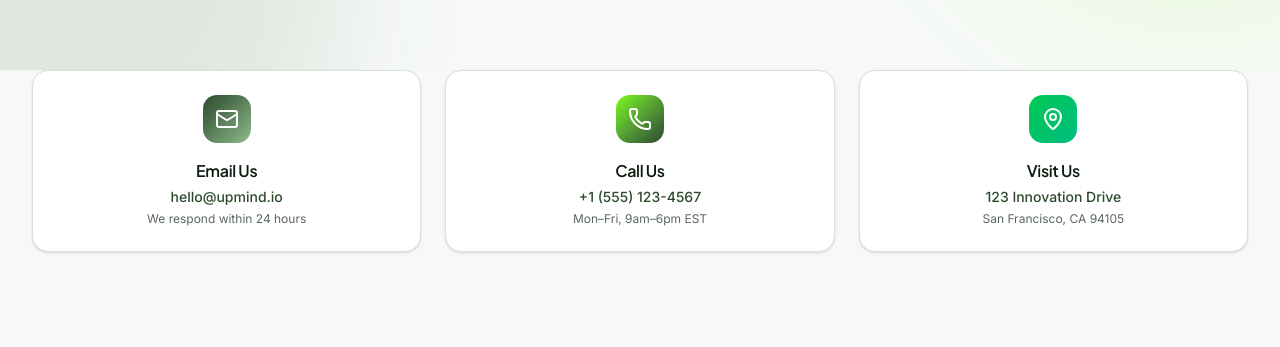
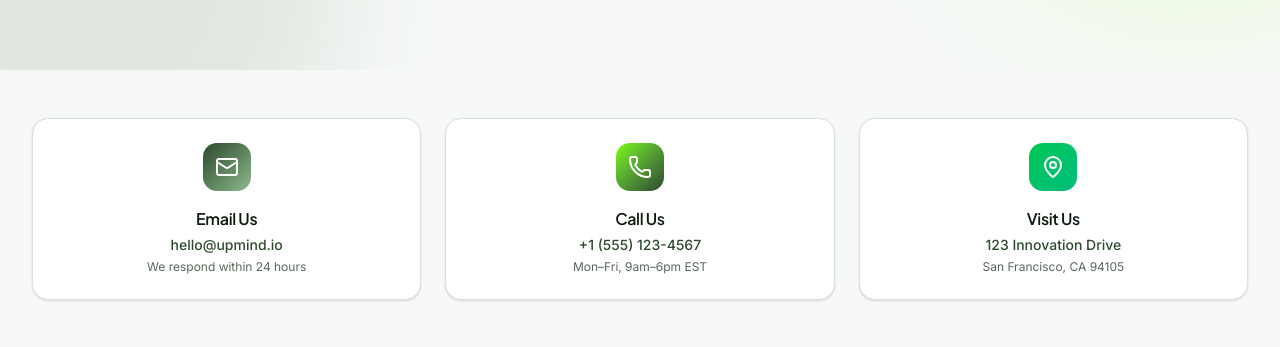
Before and after one commit to usmanmi7/upmind, a Next.js app: page /contact in a window 1280 px wide. Shown: the part 386-733 px from the top of the page. Built offline with nearby package versions, Linux system fonts and the light colour scheme; no server answers.

Commit message:
fix: add pt-12 padding to contact info section

```diff
--- a/src/app/contact/page.tsx
+++ b/src/app/contact/page.tsx
@@ -64,7 +64,7 @@ export default function ContactPage() {
         />
 
         {/* Contact Info Cards */}
-        <section className="pb-12">
+        <section className="pt-12 pb-12">
           <div className="max-w-[85rem] mx-auto px-4 sm:px-6 lg:px-8">
             <div className="grid grid-cols-1 sm:grid-cols-3 gap-6">
               {contactInfo.map((info, i) => (
```
